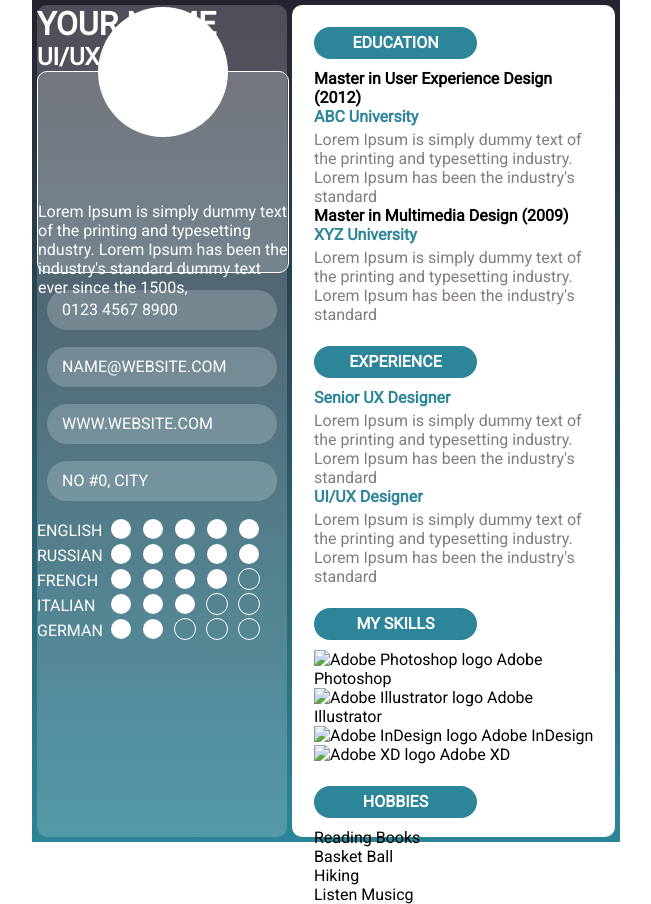
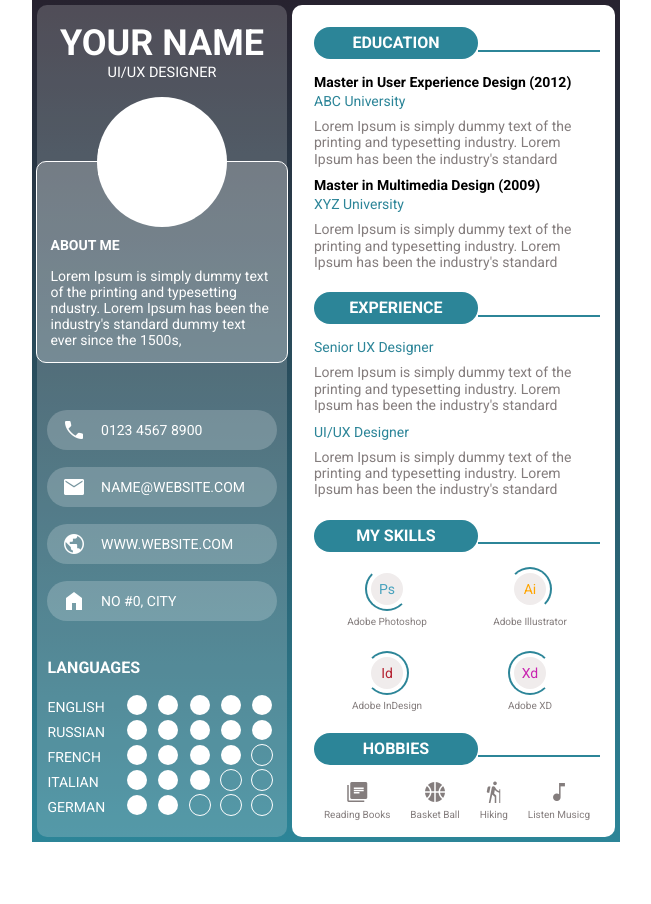
Before and after one commit to Neirotciv/maquette_integration, a plain HTML site: page index.html in a window 1280 px wide. Shown: the whole page, without its empty margins (314-965 px from the left). After the commit the page ends 842 px from the top, so only its background shows below. Drawn offline with nearby package versions, Linux system fonts and the light colour scheme.

Commit message:
final version

```diff
--- a/index.html
+++ b/index.html
@@ -6,7 +6,8 @@
     <meta name="viewport" content="width=device-width, initial-scale=1.0">
     <link rel="preconnect" href="https://fonts.googleapis.com">
 <link rel="preconnect" href="https://fonts.gstatic.com" crossorigin>
-    <link href="https://fonts.googleapis.com/css2?family=Roboto&display=swap" rel="stylesheet">
+<link href="https://fonts.googleapis.com/css2?family=Roboto:wght@400;700&display=swap" rel="stylesheet">
+    <link rel="stylesheet" href="https://fonts.googleapis.com/css2?family=Material+Symbols+Outlined:opsz,wght,FILL,GRAD@20..48,100..700,0..1,-50..200" />
     <link rel="stylesheet" href="style.css">
     <title>Curriculum vitae</title>
 </head>
@@ -17,17 +18,35 @@
                 <h1>YOUR NAME</h1>
                 <h2>UI/UX DESIGNER</h2>
             </div>
+
             <div class="about-me">
-                <div id="profile-picture"></div>
+                <div class="profile-picture"><p>PLACE YOUR IMAGE HERE</p></div>
+                <div class="about-me__text">
+                    <h3>ABOUT ME</h3>
                     <p>Lorem Ipsum is simply dummy text of the printing and typesetting ndustry. Lorem Ipsum has been the industry's standard dummy text ever since the 1500s,</p>
                 </div>
+            </div>
+
             <div class="personnal-infos">
-                <div class="info"><span>0123 4567 8900</span></div>
-                <div class="info"><span>NAME@WEBSITE.COM</span></div>
-                <div class="info"><span>WWW.WEBSITE.COM</span></div>
-                <div class="info"><span>NO #0, CITY</span></div>
+                <div class="info">
+                    <span class="material-symbols-outlined">call</span>
+                    <span>0123 4567 8900</span></div>
+                <div class="info">
+                    <span class="material-symbols-outlined">mail</span>
+                    <span>NAME@WEBSITE.COM</span>
                 </div>
+                <div class="info">
+                    <span class="material-symbols-outlined">public</span>
+                    <span>WWW.WEBSITE.COM</span>
+                </div>
+                <div class="info">
+                    <span class="material-symbols-outlined">home</span>
+                    <span>NO #0, CITY</span>
+                </div>
+            </div>
+
             <div class="languages">
+                <h3>LANGUAGES</h3>
                 <div class="language">
                     <span>ENGLISH</span>
                     <div>
@@ -83,7 +102,10 @@
 
         <div class="row right">
             <div class="block">
+                <div class="title-line">
                     <h3>EDUCATION</h3>
+                    <div class="blue-line"></div>
+                </div>
                 <h4>Master in User Experience Design (2012)</h4>
                 <h4 class="blue">ABC University</h4>
                 <p>
@@ -101,7 +123,10 @@
                 </p>
             </div>
             <div class="block">
+                <div class="title-line">
                     <h3>EXPERIENCE</h3>
+                    <div class="blue-line"></div>
+                </div>
                 <h4 class="blue">Senior UX Designer</h4>
                 <p>
                     Lorem Ipsum is simply dummy text of the
@@ -117,37 +142,63 @@
                 </p>
             </div>
             <div class="block">
+                <div class="title-line">
                     <h3>MY SKILLS</h3>
+                    <div class="blue-line"></div>
+                </div>
+                <div class="skills">
+                    <div class="skills-col">
                         <div class="card">
-                    <img src="" alt="Adobe Photoshop logo">
+                            <div class="adobe-logo circle__top-right">
+                                <div class="logo-center ps-blue">Ps</div>
+                            </div>
                             Adobe Photoshop
                         </div>
                         <div class="card">
-                    <img src="" alt="Adobe Illustrator logo">
+                            <div class="adobe-logo circle__left">
+                                <div class="logo-center id-red">Id</div>
+                            </div>
+                            Adobe InDesign
+                        </div>
+                    </div>
+                    <div class="skills-col">
+                        <div class="card">
+                            <div class="adobe-logo circle__bottom-left">
+                                <div class="logo-center ai-orange">Ai</div>
+                            </div>
                             Adobe Illustrator
                         </div>
                         <div class="card">
-                    <img src="" alt="Adobe InDesign logo">
-                    Adobe InDesign
+                            <div class="adobe-logo circle__right">
+                                <div class="logo-center xd-pink">Xd</div>
                             </div>
-                <div class="card">
-                    <img src="" alt="Adobe XD logo">
                             Adobe XD
                         </div>
                     </div>
+                </div>
+            </div>
             <div class="block">
+                <div class="title-line">
                     <h3>HOBBIES</h3>
+                    <div class="blue-line"></div>
+                </div>
+                <div class="hobbies">
                     <div class="card">
+                        <span class="material-symbols-outlined">library_books</span>
                         Reading Books
                     </div>
                     <div class="card">
+                        <span class="material-symbols-outlined">sports_basketball</span>
                         Basket Ball
                     </div>
                     <div class="card">
+                        <span class="material-symbols-outlined">hiking</span>
                         Hiking
                     </div>
                     <div class="card">
+                        <span class="material-symbols-outlined">music_note</span>
                         Listen Musicg
+                    </div>
                 </div>
             </div>
         </div>
--- a/style.css
+++ b/style.css
@@ -1,6 +1,15 @@
 * {
     margin: 0;
     font-family: "Roboto";
+    font-size: 14px;
+}
+
+.material-symbols-outlined {
+    font-variation-settings:
+    'FILL' 1,
+    'wght' 400,
+    'GRAD' 0,
+    'opsz' 48
 }
 
 .wrapper {
@@ -16,19 +25,38 @@
     margin: 5px;
 }
 
+h1 {
+    font-size: 36px;
+    font-weight: 700;
+}
+
+h2 {
+    font-size: 14.48px;
+    font-weight: 500;
+}
+
+h3 {
+    margin-bottom: 15px;
+    font-weight: 700;
+}
+
 /* ---------- LEFT ROW ---------- */
 
 #left-row {
     width: 250px;
     color: white;
     background-color: #e5e5e538;
-    /* display: flex;
+    display: flex;
     flex-direction: column;
     align-items: center;
-    justify-content: space-around; */
 }
 
-#profile-picture {
+.name-area {
+    margin: 17px 0 80px 0;
+    text-align: center;
+}
+
+.profile-picture {
     width: 130px;
     height: 130px;
     margin: auto;
@@ -36,6 +64,15 @@
     background-color: white;
     position: relative;
     top: -65px;
+    display: flex;
+    align-items: center;
+}
+
+#profile-picture p {
+    width: 67px;
+    margin: auto;
+    font-size: 11px;
+    color: black;
 }
 
 .about-me {
@@ -44,6 +81,14 @@
     border: 1px solid white;
     border-radius: 10px;
     background-color: rgba(255, 255, 255, 0.20);
+    margin-bottom: 30px;
+}
+
+.about-me__text {
+    width: 223px;
+    position: relative;
+    top: -55px;
+    margin: auto;
 }
 
 .info {
@@ -51,14 +96,24 @@
     height: 40px;
     background: rgba(255, 255, 255, 0.2);
     border-radius: 50px;
-    /* padding: 11px 81px 14px 47px; */
     margin: 17px auto;
-    /* padding-left: 15px; */
     line-height: 40px;
+    display: flex;
+    align-items: center;
+}
+
+.personnal-infos {
+    margin-bottom: 20px;
 }
 
 .info > span {
     margin-left: 15px;
+}
+
+.languages h3 {
+    margin-bottom: 17px;
+    font-size: 16px;
+    font-weight: 700;
 }
 
 .language {
@@ -70,17 +125,18 @@
 
 .language > span {
     width: 70px;
+    margin-right: 5px;
 }
 
 .note {
     width: 20px;
     height: 20px;
     margin: 4px;
-    border-radius: 50px;
+    border-radius: 50%;
     display: inline-block;
 }
 
-.fill { background-color: white; }
+.fill { background-color: rgb(255, 255, 255); }
 .empty { outline: 1px solid white; }
 
 /* ---------- RIGHT ROW ---------- */
@@ -89,6 +145,7 @@
     width: 328px;
     margin-left: 0;
     background-color: white;
+    z-index: 1;
 }
 
 .block {
@@ -96,23 +153,125 @@
     margin-left: 22px;
 }
 
-.block > h3 {
+.block p {
+    margin: 9px 0;
+    line-height: 16.41px;
+    margin-bottom: 10px;
+    color: #847D7D;
+}
+
+.block > h4 {
+    margin-bottom: 3px;
+}
+
+.title-line {
+    display: flex;
+    align-items: center;
+    margin-top: 22px;
+}
+
+.blue-line {
+    width: 148px;
+    height: 2px;
+    background-color: #2C8598;
+}
+
+.title-line > h3 {
     font-size: 16px;
-    width: 113px;
+    width: 138px;
     color: white;
     background-color: #2C8598;
     border-radius: 50px;
     padding: 8px 25px;
-    margin: 22px 0 10px 0;
     line-height: 16px;
     text-align: center;
 }
 
 .blue {
     color: #2C8598;
+    font-weight: 100;
 }
 
-.block > p {
-    margin-top: 4px;
+.skills {
+    height: 144px;
+    display: flex;
+    justify-content: space-around;
+}
+
+.skills-col {
+    display: flex;
+    flex-direction: column;
+    justify-content: space-between;
+}
+
+.card {
+    font-size: 10px;
+    font-weight: 400;
     color: #847D7D;
+    display: flex;
+    flex-direction: column;
+    align-items: center;
 }
+
+.card span {
+    margin-bottom: 5px;
+}
+
+.adobe-logo {
+    width: 40px;
+    height: 40px;
+    background-color: #ffffff;
+    border-radius: 50%;
+    margin-bottom: 5px;
+}
+
+.logo-center {
+    width: 32px;
+    height: 32px;
+    border-radius: 50%;
+    background-color: #F0ECEC;
+    position: relative;
+    top: 4px;
+    left: 4px;
+    display: flex;
+    justify-content: center;
+    align-items: center;
+}
+
+.hobbies {
+    display: flex;
+    justify-content: space-around;
+}
+
+.circle__top-right {
+    border-top: 2px solid transparent;
+    border-bottom: 2px solid #2C8598;
+    border-left: 2px solid #2C8598;
+    border-right: 2px solid transparent;
+}
+
+.circle__bottom-left {
+    border-top: 2px solid #2C8598;
+    border-bottom: 2px solid transparent;
+    border-left: 2px solid transparent;
+    border-right: 2px solid #2C8598;
+}
+
+.circle__left {
+    border-top: 2px solid #2C8598;
+    border-bottom: 2px solid #2C8598;
+    border-left: 2px solid transparent;
+    border-right: 2px solid #2C8598;
+}
+
+.circle__right {
+    border-top: 2px solid #2C8598;
+    border-bottom: 2px solid #2C8598;
+    border-left: 2px solid #2C8598;
+    border-right: 2px solid transparent;
+}
+
+.ps-blue { color: #48a2bd }
+.ai-orange { color: orange }
+.id-red { color: rgb(181, 35, 50) }
+.xd-pink { color: rgb(201, 35, 176) }
```
Lines whose indentation alone changed are shown as unchanged.
